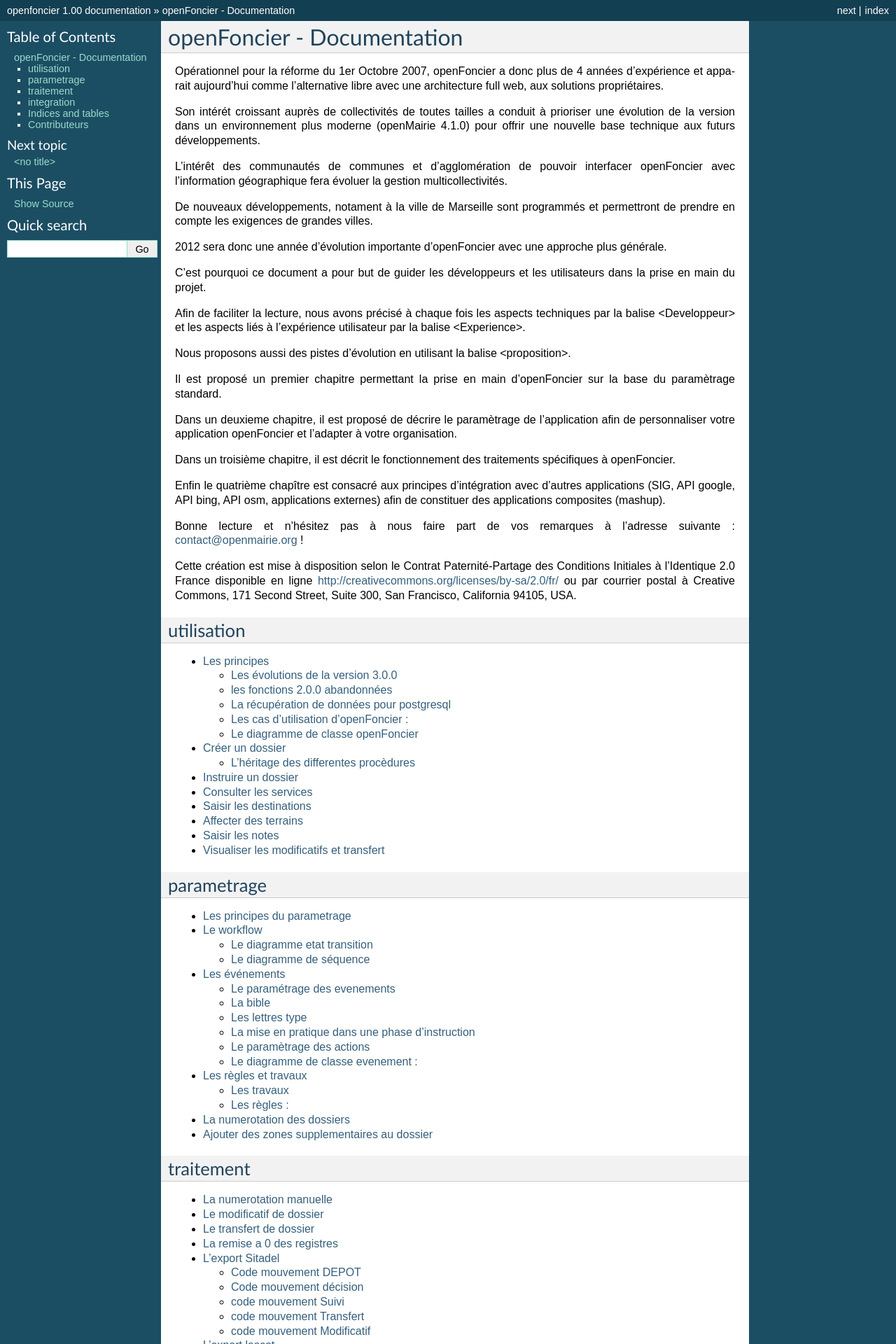
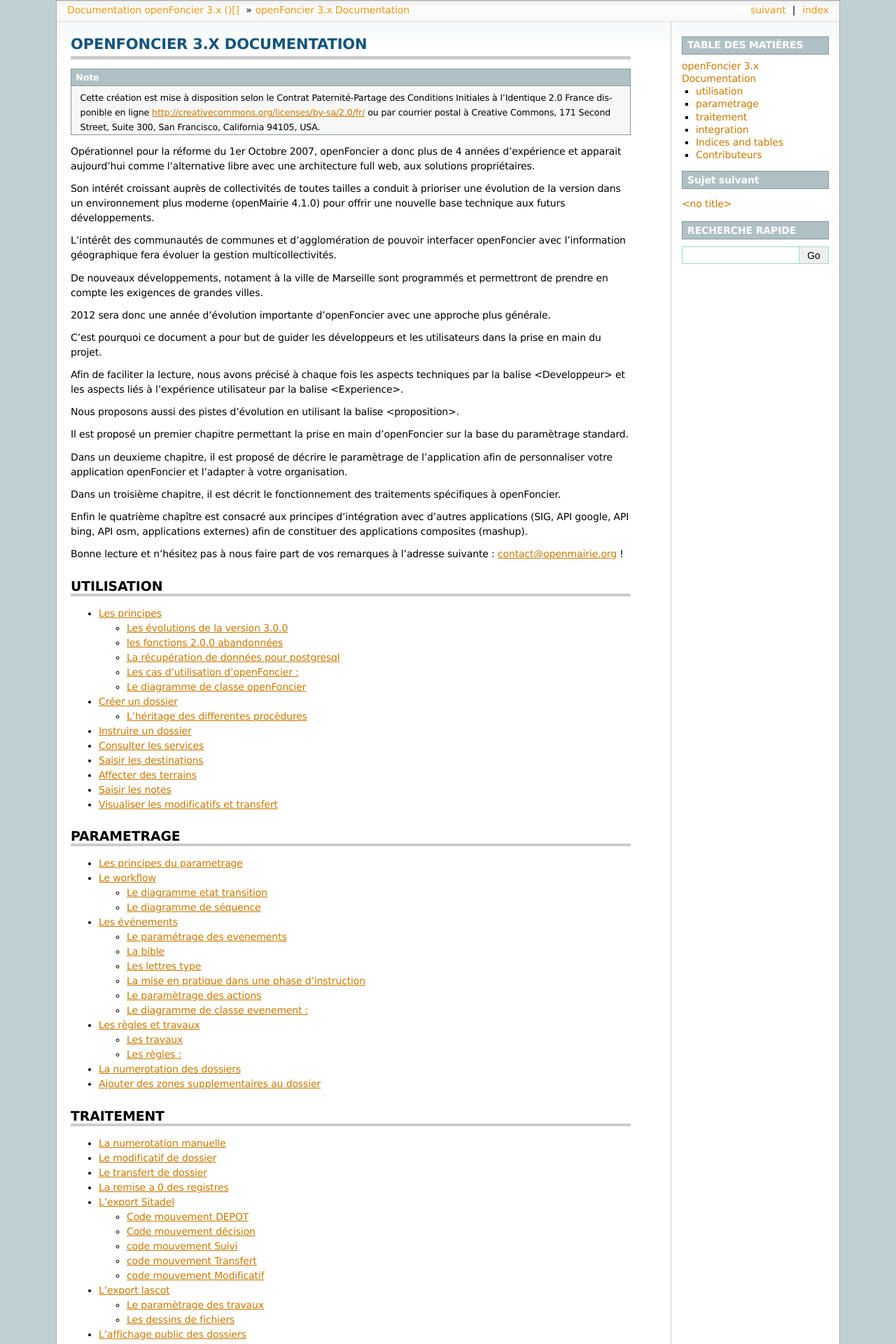
Before and after one commit to mpavaux/openads-documentation, a Sphinx documentation site: the page built from source/index.rst, in a window 1280 px wide. Shown: the top 1920 px of the page at 70% size. Built offline with Sphinx 7.4.7, drawn with Linux system fonts in a browser that asks for light colours; some of the changed text lies outside the part shown.

Commit message:
Mise à jour de la documentation avec le nouveau thème

```diff
--- /dev/null
+++ b/source/_themes/sphinx.openmairietheme/static/openmairie.css
@@ -0,0 +1,33 @@
+
+@import url("sphinxdoc.css");
+
+/* On bloque la largeur des images pour ne pas qu'elles dépssent de l'écran */
+img {
+    max-width: 450px;
+    border: 5px solid #ffffff;
+    box-shadow: -1px 2px 5px 1px rgba(0, 0, 0, 0.7);
+}
+img:hover {
+    cursor: pointer;
+}
+img:active {
+    max-width: none;
+}
+
+/* */
+em.menuselection {
+    font-weight: bold;
+}
+
+/**/
+h1, h2, h3 {
+    text-transform: uppercase;
+}
+h1, h2, h3, h4, h5 {
+    border-bottom : 1px solid #cccccc;
+}
+h1 { border-width: 5px; }
+h2 { border-width: 4px; }
+h3 { border-width: 3px; }
+h4 { border-width: 2px; }
+h5 { border-width: 1px; }
--- /dev/null
+++ b/source/_themes/sphinx.openmairietheme/theme.conf
@@ -0,0 +1,3 @@
+[theme]
+inherit = sphinxdoc
+stylesheet = openmairie.css
--- a/source/conf.py
+++ b/source/conf.py
@@ -34,33 +34,33 @@
 source_suffix = '.rst'
 
 # The encoding of source files.
-#source_encoding = 'utf-8-sig'
+#source_encoding = 'utf-8'
 
 # The master toctree document.
 master_doc = 'index'
 
 # General information about the project.
-project = u'openfoncier'
-copyright = u'2011, openMairie'
+project = u'openFoncier'
+copyright = u'2013, openMairie'
 
 # The version info for the project you're documenting, acts as replacement for
 # |version| and |release|, also used in various other places throughout the
 # built documents.
 #
 # The short X.Y version.
-version = '1.00'
+version = '3.x'
 # The full version, including alpha/beta/rc tags.
-release = '1.00'
+release = '3.x ()[]'
 
 # The language for content autogenerated by Sphinx. Refer to documentation
 # for a list of supported languages.
-#language = None
+language = 'fr'
 
 # There are two options for replacing |today|: either, you set today to some
 # non-false value, then it is used:
 #today = ''
 # Else, today_fmt is used as the format for a strftime call.
-#today_fmt = '%B %d, %Y'
+today_fmt = '%d %m %Y'
 
 # List of patterns, relative to source directory, that match files and
 # directories to ignore when looking for source files.
@@ -91,7 +91,8 @@
 
 # The theme to use for HTML and HTML Help pages.  See the documentation for
 # a list of builtin themes.
-html_theme = 'default'
+#html_theme = 'sphinxdoc'
+html_theme = 'sphinx.openmairietheme'
 
 # Theme options are theme-specific and customize the look and feel of a theme
 # further.  For a list of options available for each theme, see the
@@ -99,7 +100,7 @@
 #html_theme_options = {}
 
 # Add any paths that contain custom themes here, relative to this directory.
-#html_theme_path = []
+html_theme_path = ['_themes']
 
 # The name for this set of Sphinx documents.  If None, it defaults to
 # "<project> v<release> documentation".
@@ -147,7 +148,7 @@
 #html_split_index = False
 
 # If true, links to the reST sources are added to the pages.
-#html_show_sourcelink = True
+html_show_sourcelink = False
 
 # If true, "Created using Sphinx" is shown in the HTML footer. Default is True.
 #html_show_sphinx = True
@@ -170,7 +171,7 @@
 # -- Options for LaTeX output --------------------------------------------------
 
 # The paper size ('letter' or 'a4').
-#latex_paper_size = 'letter'
+latex_paper_size = 'a4'
 
 # The font size ('10pt', '11pt' or '12pt').
 #latex_font_size = '10pt'
@@ -178,7 +179,7 @@
 # Grouping the document tree into LaTeX files. List of tuples
 # (source start file, target name, title, author, documentclass [howto/manual]).
 latex_documents = [
-  ('index', 'openfoncier.tex', u'openfoncier Documentation',
+  ('index', 'openfoncier.tex', u'openFoncier Documentation',
    u'openMairie', 'manual'),
 ]
 
@@ -205,12 +206,14 @@
 # If false, no module index is generated.
 #latex_domain_indices = True
 
+latex_elements = {}
+latex_elements['preamble'] = '\\setcounter{secnumdepth}{5}\\setcounter{tocdepth}{5}'
 
 # -- Options for manual page output --------------------------------------------
 
 # One entry per manual page. List of tuples
 # (source start file, name, description, authors, manual section).
 man_pages = [
-    ('index', 'openfoncier', u'openfoncier Documentation',
+    ('index', 'openfoncier', u'openFoncier Documentation',
      [u'openMairie'], 1)
 ]
--- a/source/index.rst
+++ b/source/index.rst
@@ -1,10 +1,18 @@
 .. openfoncier documentation master file, created by
    sphinx-quickstart on Wed Jul 20 17:30:38 2011.
 
+=============================
+openFoncier 3.x Documentation
+=============================
 
-===========================
-openFoncier - Documentation
-===========================
+.. note::
+
+    Cette création est mise à disposition selon le Contrat Paternité-Partage des
+    Conditions Initiales à l'Identique 2.0 France disponible en ligne
+    http://creativecommons.org/licenses/by-sa/2.0/fr/ ou par courrier postal à
+    Creative Commons, 171 Second Street, Suite 300, San Francisco,
+    California 94105, USA.
+
 
 Opérationnel pour la réforme du 1er Octobre 2007, openFoncier a donc plus de 4 années d'expérience
 et apparait aujourd'hui comme l'alternative libre avec une architecture  full web, aux solutions propriétaires.
```
Also changed, not shown: other parts of source/index.rst (+0 -7 lines), 1 other file.
